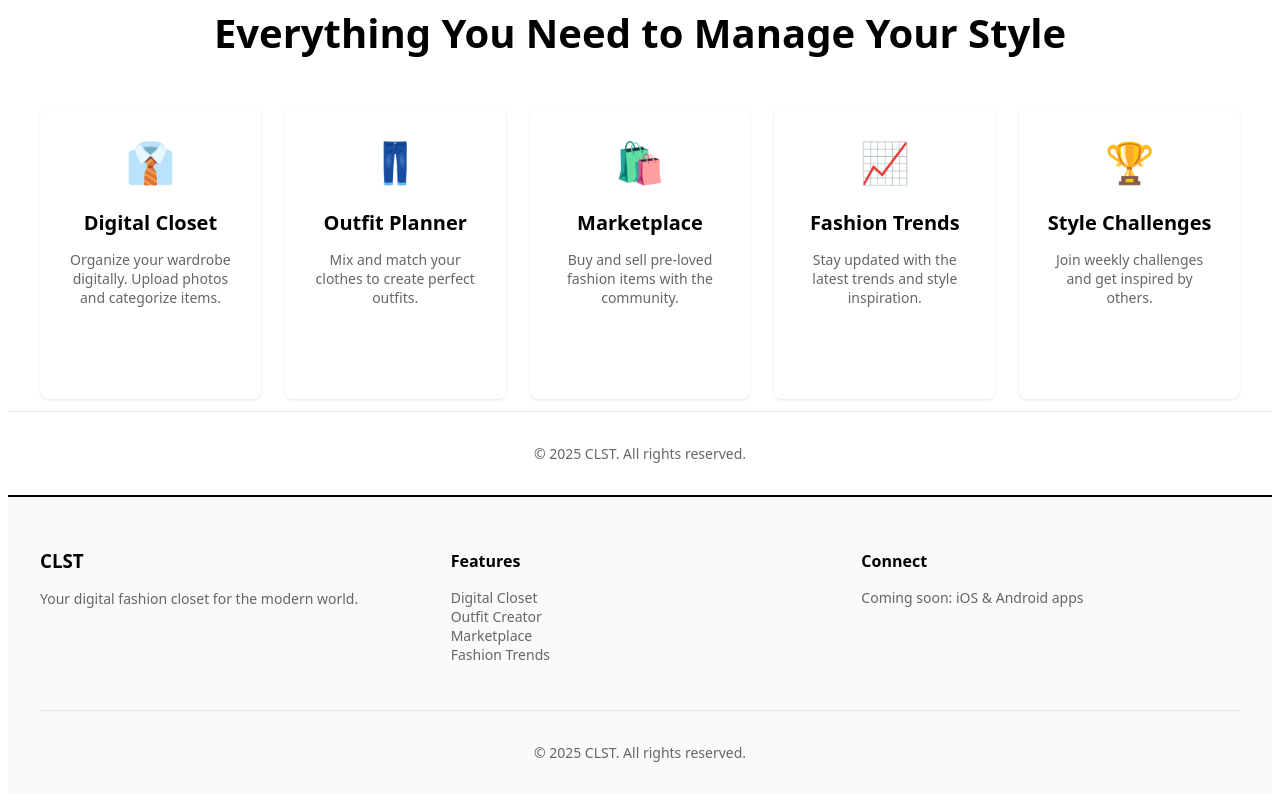
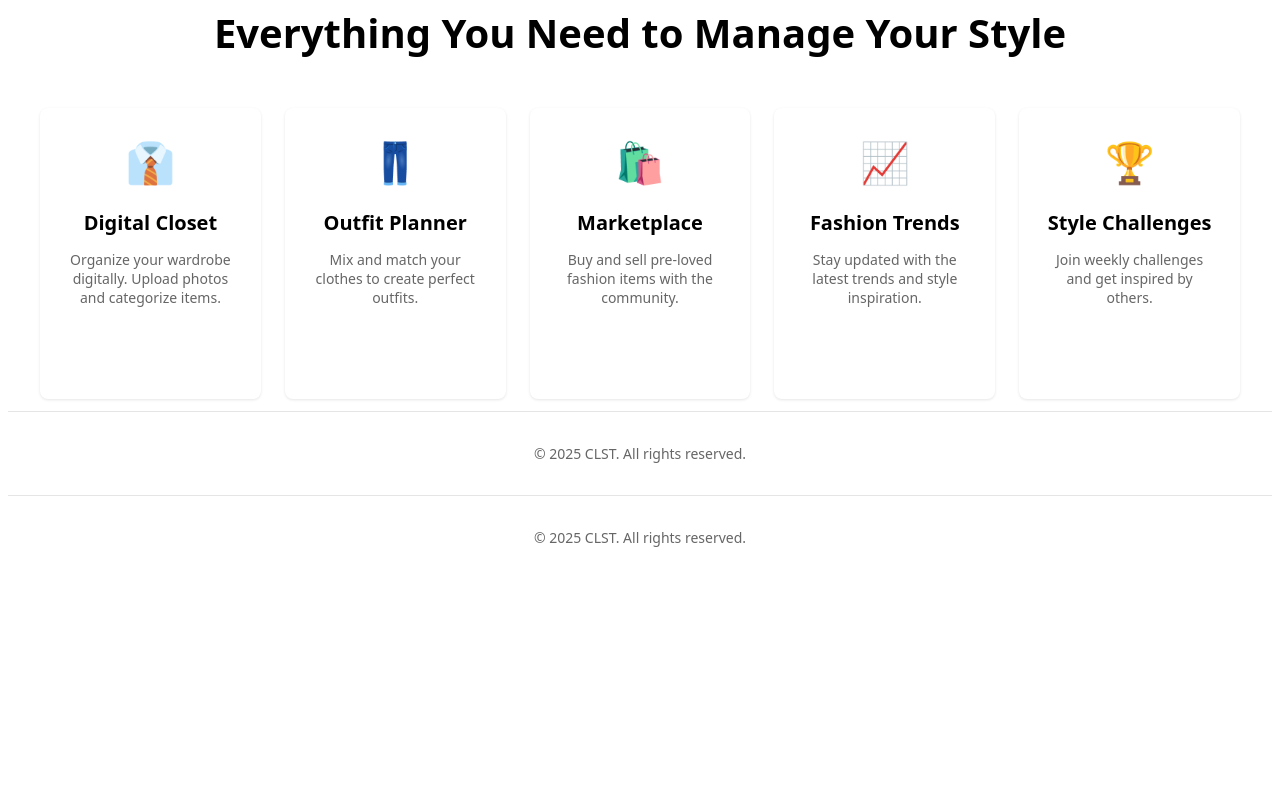
Before and after one commit to jbhatnagar00/CLST-2, a React (Vite) app: page / in a window 1280 px wide. Shown: the part 592-1392 px from the top of the page. After the commit the page ends 1179 px from the top, so only its background shows below. Built offline with nearby package versions, Linux system fonts and the light colour scheme.

Commit message:
Update App.tsx

```diff
--- a/src/App.tsx
+++ b/src/App.tsx
@@ -203,54 +203,17 @@ const Navigation = () => {
   )
 }
 
-// Footer component
+// Footer component - Simplified to just copyright
 const Footer = () => (
   <footer style={{
     marginTop: 'auto',
     padding: '2rem',
-    borderTop: '2px solid black',
-    backgroundColor: '#fafafa'
+    textAlign: 'center',
+    borderTop: '1px solid #e5e5e5',
+    color: '#666',
+    fontSize: '0.875rem'
   }}>
-    <div style={{
-      maxWidth: '1200px',
-      margin: '0 auto',
-      display: 'grid',
-      gridTemplateColumns: 'repeat(auto-fit, minmax(200px, 1fr))',
-      gap: '2rem'
-    }}>
-      <div>
-        <h3 style={{ marginBottom: '1rem' }}>CLST</h3>
-        <p style={{ color: '#666', fontSize: '0.875rem' }}>
-          Your digital fashion closet for the modern world.
-        </p>
-      </div>
-      <div>
-        <h4 style={{ marginBottom: '1rem' }}>Features</h4>
-        <ul style={{ listStyle: 'none', padding: 0, fontSize: '0.875rem' }}>
-          <li><Link to="/closet" style={{ color: '#666', textDecoration: 'none' }}>Digital Closet</Link></li>
-          <li><Link to="/outfits" style={{ color: '#666', textDecoration: 'none' }}>Outfit Creator</Link></li>
-          <li><Link to="/marketplace" style={{ color: '#666', textDecoration: 'none' }}>Marketplace</Link></li>
-          <li><Link to="/trends" style={{ color: '#666', textDecoration: 'none' }}>Fashion Trends</Link></li>
-        </ul>
-      </div>
-      <div>
-        <h4 style={{ marginBottom: '1rem' }}>Connect</h4>
-        <p style={{ color: '#666', fontSize: '0.875rem' }}>
-          Coming soon: iOS & Android apps
-        </p>
-      </div>
-    </div>
-    <div style={{
-      maxWidth: '1200px',
-      margin: '2rem auto 0',
-      paddingTop: '2rem',
-      borderTop: '1px solid #e5e5e5',
-      textAlign: 'center',
-      color: '#666',
-      fontSize: '0.875rem'
-    }}>
-      © 2025 CLST. All rights reserved.
-    </div>
+    © 2025 CLST. All rights reserved.
   </footer>
 )
 
```
